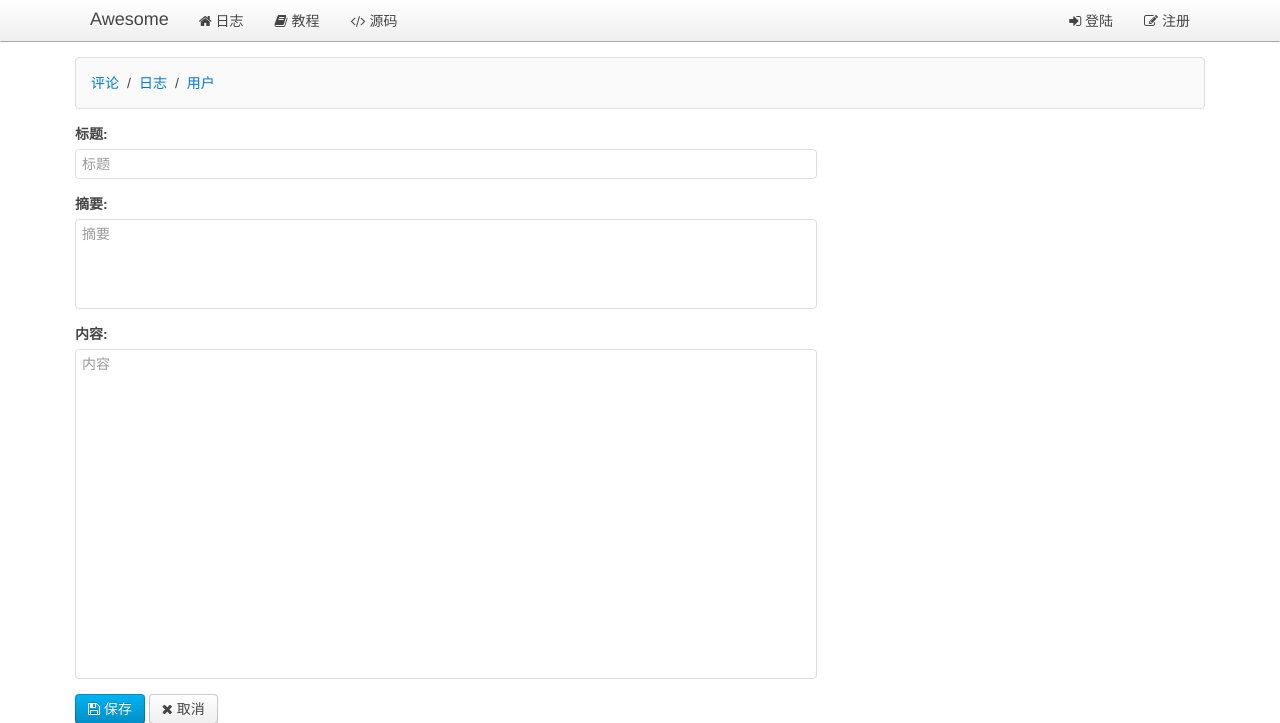
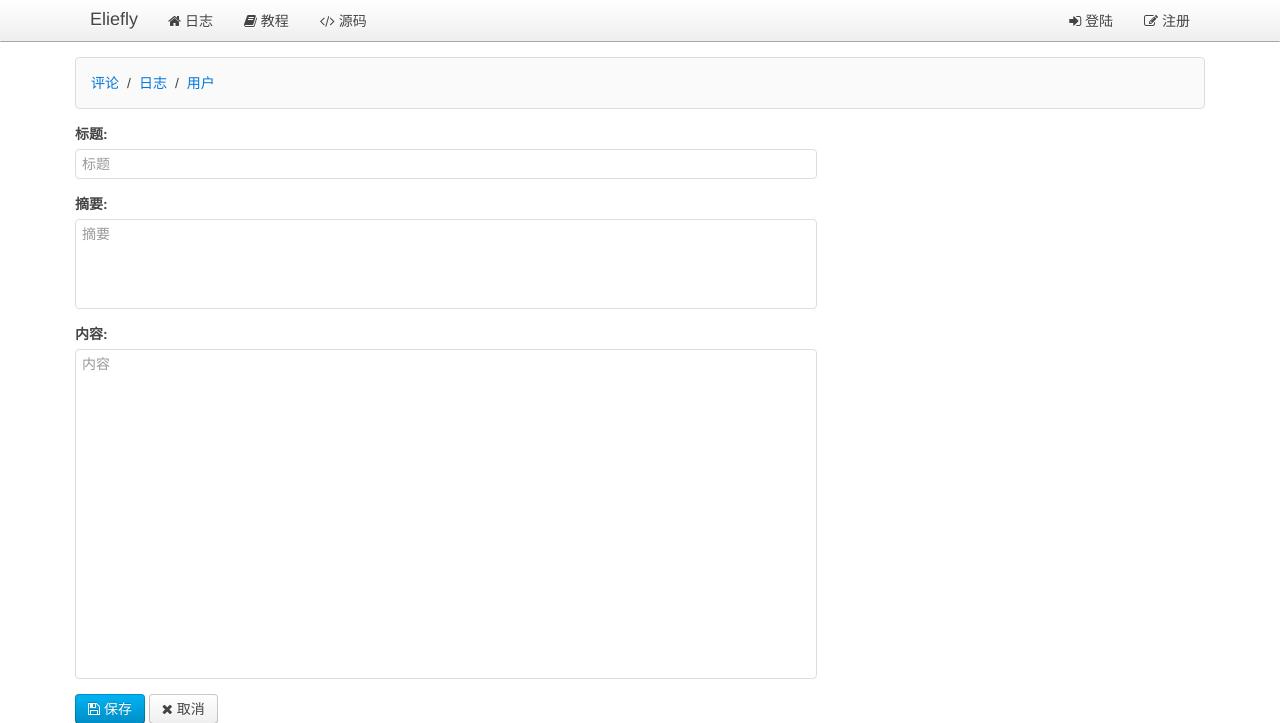
Before and after one commit to Eliefly/eliefly-blog, a Python web app: template www/templates/manage_blog_edit.html in a window 1280 px wide. Shown: the top 723 px of the page. Run offline with Jinja, Linux system fonts and the light colour scheme; the template is opened without the code that fills it, so the values that code supplies are empty.

Commit message:
adjust directory

```diff
--- a/www/templates/__base__.html
+++ b/www/templates/__base__.html
@@ -35,11 +35,11 @@
 <body>
     <nav class="uk-navbar uk-navbar-attached uk-margin-bottom">
         <div class="uk-container uk-container-center">
-            <a href="/" class="uk-navbar-brand">Awesome</a>
+            <a href="/" class="uk-navbar-brand">Eliefly</a>
             <ul class="uk-navbar-nav">
                 <li data-url="blogs"><a href="/"><i class="uk-icon-home"></i> 日志</a></li>
                 <li><a target="_blank" href="http://www.liaoxuefeng.com/wiki/0014316089557264a6b348958f449949df42a6d3a2e542c000"><i class="uk-icon-book"></i> 教程</a></li>
-                <li><a target="_blank" href="https://github.com/michaelliao/awesome-python3-webapp"><i class="uk-icon-code"></i> 源码</a></li>
+                <li><a target="_blank" href="https://github.com/Eliefly/eliefly-blog"><i class="uk-icon-code"></i> 源码</a></li>
             </ul>
             <div class="uk-navbar-flip">
                 <ul class="uk-navbar-nav">
```
